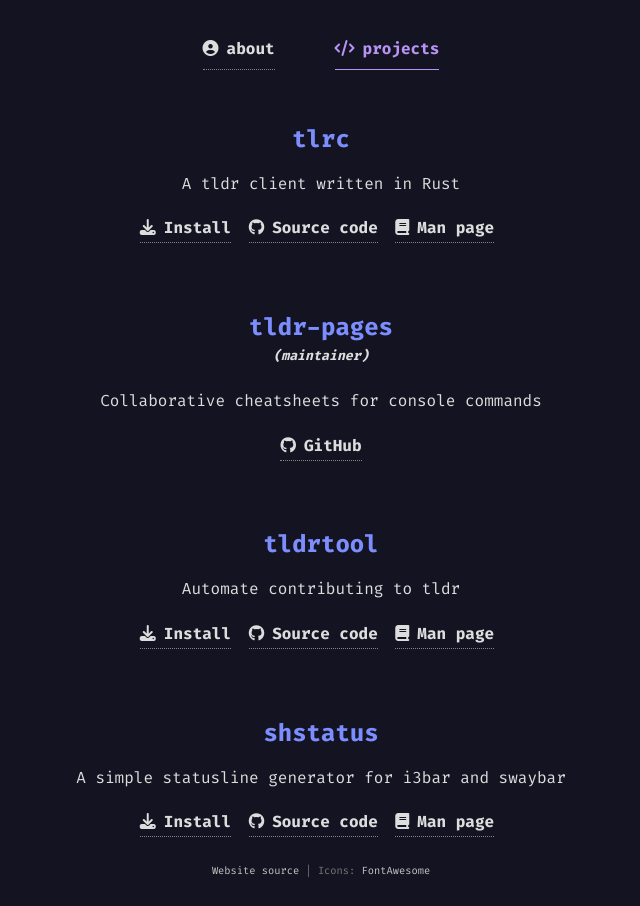
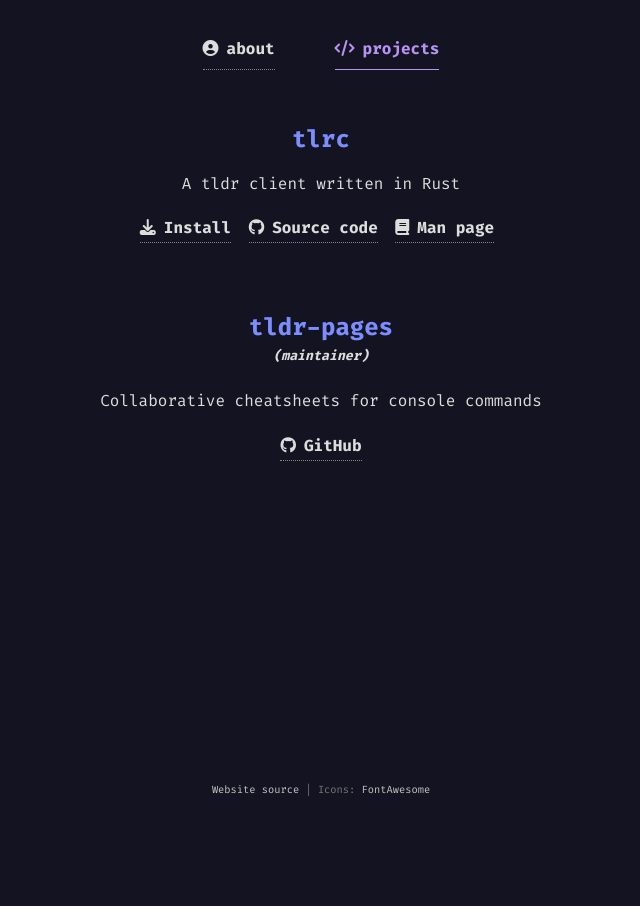
Before and after one commit to acuteenvy/acuteenvy.github.io, a plain HTML site: page projects.html in a window 1280 px wide. Shown: the whole page, without its empty margins (319-959 px from the left). After the commit the page ends 825 px from the top, so only its background shows below. Drawn offline with Linux system fonts and the light colour scheme.

Commit message:
Fix unclosed tag, remove some stuff

```diff
--- a/projects.html
+++ b/projects.html
@@ -25,8 +25,8 @@
                     class="fa-solid fa-download"></i>&ensp;Install</a>&ensp;
             <a href="https://github.com/tldr-pages/tlrc" rel="noopener noreferrer"><i
                     class="fa-brands fa-github"></i>&ensp;Source code</a>&ensp;
-            <a href="https://tldr.sh/tlrc" rel="noopener noreferrer"><i
-                    class="fa-solid fa-book"></i>&ensp;Man page</a>&ensp;
+            <a href="https://tldr.sh/tlrc" rel="noopener noreferrer"><i class="fa-solid fa-book"></i>&ensp;Man
+                page</a>&ensp;
         </section>
 
         <hr style="border: 0;">
@@ -38,30 +38,6 @@
             <a href="https://github.com/tldr-pages/tldr" rel="noopener noreferrer"><i
                     class="fa-brands fa-github"></i>&ensp;GitHub</a>
         </section>
-
-        <hr style="border: 0;">
-
-        <h2 class="project-name">tldrtool</h2>
-        <p>Automate contributing to tldr</p>
-        <section>
-            <a href="https://github.com/acuteenvy/tldrtool#installation" rel="noopener noreferrer"><i
-                    class="fa-solid fa-download"></i>&ensp;Install</a>&ensp;
-            <a href="https://github.com/acuteenvy/tldrtool" rel="noopener noreferrer"><i
-                    class="fa-brands fa-github"></i>&ensp;Source code</a>&ensp;
-            <a href="/tldrtool"><i class="fa-solid fa-book"></i>&ensp;Man page</a>&ensp;
-        </section>
-
-        <hr style="border: 0;">
-
-        <h2 class="project-name">shstatus</h2>
-        <p>A simple statusline generator for i3bar and swaybar</p>
-        <section>
-            <a href="https://github.com/acuteenvy/shstatus/#installation" rel="noopener noreferrer"><i
-                    class="fa-solid fa-download"></i>&ensp;Install</a>&ensp;
-            <a href="https://github.com/acuteenvy/shstatus" rel="noopener noreferrer"><i
-                    class="fa-brands fa-github"></i>&ensp;Source code</a>&ensp;
-            <a href="/shstatus"><i class="fa-solid fa-book"></i>&ensp;Man page</a>&ensp;
-        </section>
     </div>
 
     <footer>
```
Also changed, not shown: index.html (+1 -0 lines).
